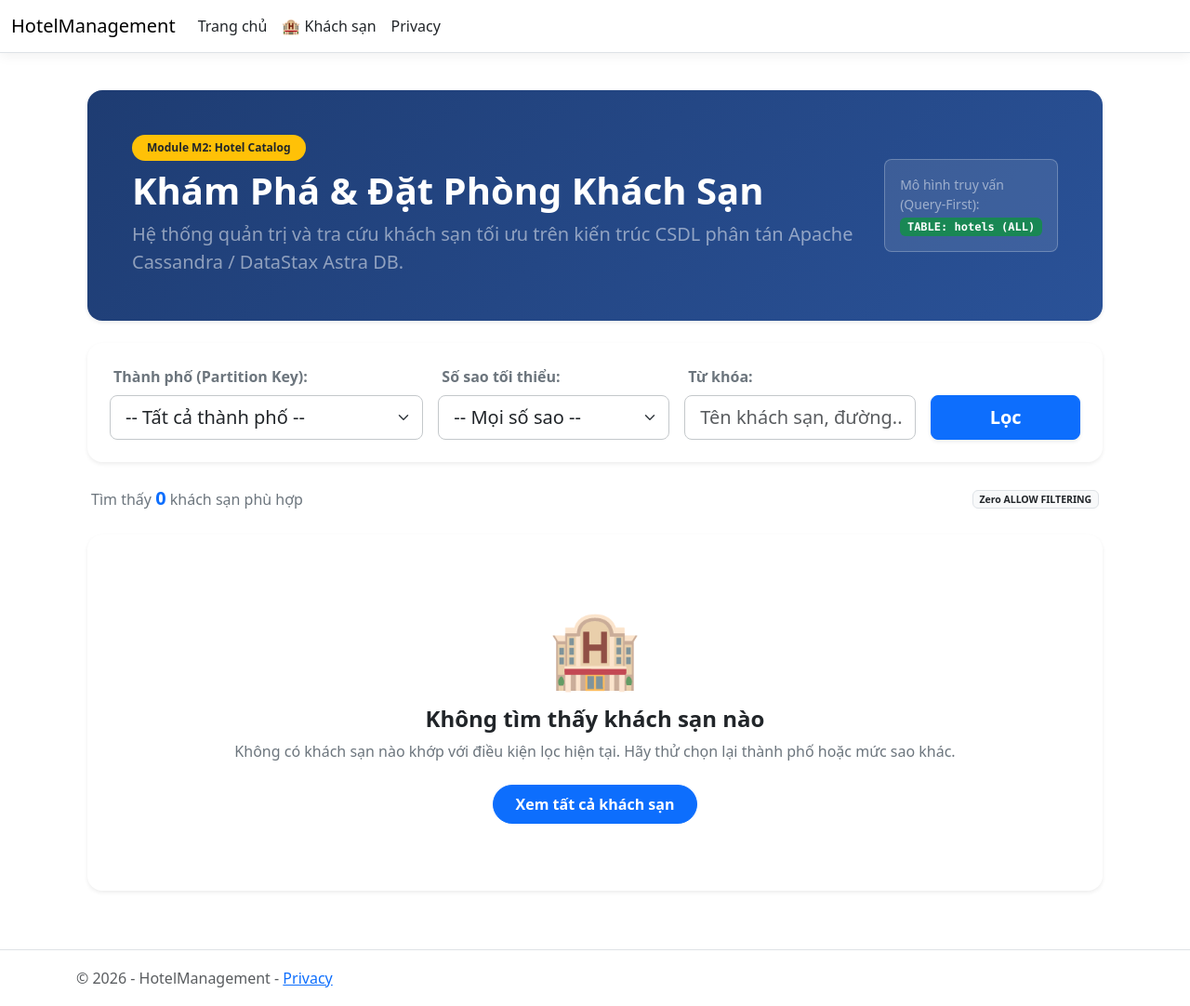
After one commit to klongnguyen/noSQL_Hotel_Mana, an ASP.NET Core app: template src/HotelManagement/Views/Hotels/Index.cshtml in a window 1280 px wide. The commit adds this page. Shown: the whole page at 93% size. Run offline with ASP.NET Core 8, Linux system fonts and the light colour scheme; the template is opened without the code that fills it, so the values that code supplies are empty; style sheets or scripts are compiled from the project's sources; some libraries are stand-ins or nearby versions.

Commit message:
feat: implement hotel management module with Cassandra repository, controllers, and views

```diff
--- a/src/HotelManagement/Program.cs
+++ b/src/HotelManagement/Program.cs
@@ -1,10 +1,14 @@
 using HotelManagement.Data;
+using HotelManagement.Repositories;
 
 var builder = WebApplication.CreateBuilder(args);
 
 // Cấu hình Cassandra Astra DB Settings & Context Singleton
 builder.Services.Configure<CassandraSettings>(builder.Configuration.GetSection("Cassandra"));
 builder.Services.AddSingleton<ICassandraContext, CassandraContext>();
+
+// Đăng ký Repositories
+builder.Services.AddScoped<IHotelRepository, HotelRepository>();
 
 // Add services to the container.
 builder.Services.AddControllersWithViews();
--- /dev/null
+++ b/src/HotelManagement/Views/Hotels/Index.cshtml
@@ -0,0 +1,208 @@
+@model HotelManagement.ViewModels.HotelListViewModel
+@{
+    ViewData["Title"] = "Danh Sách Khách Sạn";
+}
+
+<div class="container-fluid py-4">
+    <!-- Header & Giới thiệu -->
+    <div class="row mb-4">
+        <div class="col-12">
+            <div class="p-4 p-md-5 rounded-4 shadow-sm text-white" style="background: linear-gradient(135deg, #1e3c72 0%, #2a5298 100%);">
+                <div class="d-md-flex justify-content-between align-items-center">
+                    <div>
+                        <span class="badge bg-warning text-dark px-3 py-2 rounded-pill fw-semibold mb-2">
+                            <i class="bi bi-building"></i> Module M2: Hotel Catalog
+                        </span>
+                        <h1 class="display-6 fw-bold mb-2">Khám Phá & Đặt Phòng Khách Sạn</h1>
+                        <p class="lead mb-0 text-white-50">
+                            Hệ thống quản trị và tra cứu khách sạn tối ưu trên kiến trúc CSDL phân tán <strong>Apache Cassandra / DataStax Astra DB</strong>.
+                        </p>
+                    </div>
+                    <div class="mt-3 mt-md-0 text-md-end">
+                        <div class="bg-white bg-opacity-10 border border-light border-opacity-25 rounded-3 p-3 text-start">
+                            <small class="text-white-50 d-block">Mô hình truy vấn (Query-First):</small>
+                            <span class="badge bg-success font-monospace">
+                                @(string.IsNullOrEmpty(Model.SelectedCity) ? "TABLE: hotels (ALL)" : $"TABLE: hotels_by_city WHERE city = '{Model.SelectedCity}'")
+                            </span>
+                        </div>
+                    </div>
+                </div>
+            </div>
+        </div>
+    </div>
+
+    <!-- Thanh công cụ tìm kiếm & bộ lọc Query-First -->
+    <div class="card border-0 shadow-sm rounded-4 mb-4">
+        <div class="card-body p-4">
+            <form method="get" asp-controller="Hotels" asp-action="Index" class="row g-3 align-items-end">
+                <!-- Lọc theo Thành phố (Query-First Partition Key) -->
+                <div class="col-md-4">
+                    <label class="form-label fw-semibold text-secondary">
+                        <i class="bi bi-geo-alt-fill text-danger me-1"></i> Thành phố (Partition Key):
+                    </label>
+                    <select name="city" class="form-select form-select-lg rounded-3 shadow-none border-secondary-subtle">
+                        <option value="">-- Tất cả thành phố --</option>
+                        @foreach (var c in Model.AvailableCities)
+                        {
+                            <option value="@c" selected="@(Model.SelectedCity == c)">@c</option>
+                        }
+                    </select>
+                </div>
+
+                <!-- Lọc theo Số sao -->
+                <div class="col-md-3">
+                    <label class="form-label fw-semibold text-secondary">
+                        <i class="bi bi-star-fill text-warning me-1"></i> Số sao tối thiểu:
+                    </label>
+                    <select name="starRating" class="form-select form-select-lg rounded-3 shadow-none border-secondary-subtle">
+                        <option value="">-- Mọi số sao --</option>
+                        <option value="5" selected="@(Model.SelectedStarRating == 5)">5 Sao (★★★★★)</option>
+                        <option value="4" selected="@(Model.SelectedStarRating == 4)">4 Sao (★★★★☆)</option>
+                        <option value="3" selected="@(Model.SelectedStarRating == 3)">3 Sao (★★★☆☆)</option>
+                    </select>
+                </div>
+
+                <!-- Tìm kiếm theo tên / địa chỉ -->
+                <div class="col-md-3">
+                    <label class="form-label fw-semibold text-secondary">
+                        <i class="bi bi-search text-primary me-1"></i> Từ khóa:
+                    </label>
+                    <input type="text" name="search" value="@Model.SearchKeyword" class="form-control form-select-lg rounded-3 shadow-none border-secondary-subtle" placeholder="Tên khách sạn, đường..." />
+                </div>
+
+                <!-- Nút bấm Tìm kiếm & Reset -->
+                <div class="col-md-2 d-flex gap-2">
+                    <button type="submit" class="btn btn-primary btn-lg rounded-3 flex-grow-1 shadow-sm fw-semibold">
+                        Lọc
+                    </button>
+                    @if (!string.IsNullOrEmpty(Model.SelectedCity) || Model.SelectedStarRating.HasValue || !string.IsNullOrEmpty(Model.SearchKeyword))
+                    {
+                        <a asp-action="Index" class="btn btn-outline-secondary btn-lg rounded-3" title="Xóa bộ lọc">
+                            ✕
+                        </a>
+                    }
+                </div>
+            </form>
+        </div>
+    </div>
+
+    <!-- Thanh thống kê kết quả -->
+    <div class="d-flex justify-content-between align-items-center mb-3 px-1">
+        <div>
+            <span class="text-secondary">Tìm thấy</span>
+            <strong class="text-primary fs-5">@Model.TotalCount</strong>
+            <span class="text-secondary">khách sạn phù hợp</span>
+            @if (!string.IsNullOrEmpty(Model.SelectedCity))
+            {
+                <span class="badge bg-info-subtle text-info-emphasis border border-info-subtle ms-2 px-2 py-1">
+                    Tại: @Model.SelectedCity
+                </span>
+            }
+            @if (Model.SelectedStarRating.HasValue)
+            {
+                <span class="badge bg-warning-subtle text-warning-emphasis border border-warning-subtle ms-1 px-2 py-1">
+                    @Model.SelectedStarRating.Value Sao
+                </span>
+            }
+        </div>
+        <div class="text-muted small">
+            <span class="badge bg-light text-dark border">
+                Zero ALLOW FILTERING
+            </span>
+        </div>
+    </div>
+
+    <!-- Danh sách Khách sạn (Card Grid) -->
+    @if (Model.Hotels.Any())
+    {
+        <div class="row g-4">
+            @foreach (var hotel in Model.Hotels)
+            {
+                <div class="col-12 col-md-6 col-lg-4">
+                    <div class="card h-100 border-0 shadow-sm rounded-4 overflow-hidden hotel-card">
+                        <!-- Banner đầu thẻ Card -->
+                        <div class="card-header border-0 p-4 text-white position-relative" style="background: linear-gradient(135deg, #2c3e50 0%, #3498db 100%); min-height: 120px;">
+                            <div class="d-flex justify-content-between align-items-start">
+                                <span class="badge bg-light text-dark fw-bold px-3 py-1 rounded-pill">
+                                    @hotel.HotelId
+                                </span>
+                                <span class="badge bg-warning text-dark fw-bold px-2 py-1 rounded-pill">
+                                    @hotel.StarRating ★
+                                </span>
+                            </div>
+                            <h5 class="card-title fw-bold text-white mt-3 mb-0 text-truncate" title="@hotel.HotelName">
+                                @hotel.HotelName
+                            </h5>
+                        </div>
+
+                        <!-- Thân thẻ Card -->
+                        <div class="card-body p-4 d-flex flex-column justify-content-between">
+                            <div>
+                                <!-- Đánh giá số sao trực quan -->
+                                <div class="mb-2">
+                                    <span class="text-warning fs-5">@hotel.StarDisplay</span>
+                                    <span class="text-muted small ms-1">(@hotel.StarRating sao)</span>
+                                </div>
+
+                                <!-- Địa chỉ -->
+                                <p class="card-text text-secondary mb-2 small">
+                                    <strong class="text-dark d-block mb-1">
+                                        <i class="bi bi-geo-alt text-danger me-1"></i> @hotel.City
+                                    </strong>
+                                    <span>@hotel.Address</span>
+                                </p>
+
+                                <!-- Hotline -->
+                                <p class="card-text text-secondary small mb-3">
+                                    <i class="bi bi-telephone text-success me-1"></i>
+                                    <a href="tel:@hotel.Phone" class="text-decoration-none text-secondary">
+                                        @hotel.Phone
+                                    </a>
+                                </p>
+                            </div>
+
+                            <!-- Nút thao tác -->
+                            <div class="pt-3 border-top d-flex gap-2">
+                                <a asp-controller="Hotels" asp-action="Details" asp-route-id="@hotel.HotelId"
+                                   class="btn btn-outline-primary rounded-3 flex-grow-1 fw-semibold btn-sm py-2">
+                                    Chi tiết
+                                </a>
+                                <a asp-controller="Rooms" asp-action="Index" asp-route-hotelId="@hotel.HotelId"
+                                   class="btn btn-primary rounded-3 flex-grow-1 fw-semibold btn-sm py-2"
+                                   title="Xem danh sách phòng của khách sạn này">
+                                    Xem phòng
+                                </a>
+                            </div>
+                        </div>
+                    </div>
+                </div>
+            }
+        </div>
+    }
+    else
+    {
+        <!-- Empty State -->
+        <div class="card border-0 shadow-sm rounded-4 text-center p-5 my-4">
+            <div class="my-4">
+                <div class="display-1 text-muted mb-3">🏨</div>
+                <h4 class="fw-bold text-dark">Không tìm thấy khách sạn nào</h4>
+                <p class="text-secondary max-w-md mx-auto">
+                    Không có khách sạn nào khớp với điều kiện lọc hiện tại. Hãy thử chọn lại thành phố hoặc mức sao khác.
+                </p>
+                <a asp-action="Index" class="btn btn-primary rounded-pill px-4 py-2 mt-2 fw-semibold">
+                    Xem tất cả khách sạn
+                </a>
+            </div>
+        </div>
+    }
+</div>
+
+<style>
+    .hotel-card {
+        transition: transform 0.25s ease, box-shadow 0.25s ease;
+    }
+    .hotel-card:hover {
+        transform: translateY(-5px);
+        box-shadow: 0 1rem 3rem rgba(0,0,0,.12) !important;
+    }
+</style>
--- a/src/HotelManagement/Views/Shared/_Layout.cshtml
+++ b/src/HotelManagement/Views/Shared/_Layout.cshtml
@@ -21,10 +21,15 @@
                 <div class="navbar-collapse collapse d-sm-inline-flex justify-content-between">
                     <ul class="navbar-nav flex-grow-1">
                         <li class="nav-item">
-                            <a class="nav-link text-dark" asp-area="" asp-controller="Home" asp-action="Index">Home</a>
+                            <a class="nav-link text-dark fw-medium" asp-area="" asp-controller="Home" asp-action="Index">Trang chủ</a>
                         </li>
                         <li class="nav-item">
-                            <a class="nav-link text-dark" asp-area="" asp-controller="Home" asp-action="Privacy">Privacy</a>
+                            <a class="nav-link text-dark fw-medium" asp-area="" asp-controller="Hotels" asp-action="Index">
+                                🏨 Khách sạn
+                            </a>
+                        </li>
+                        <li class="nav-item">
+                            <a class="nav-link text-dark fw-medium" asp-area="" asp-controller="Home" asp-action="Privacy">Privacy</a>
                         </li>
                     </ul>
                 </div>
```
Also changed, not shown: src/HotelManagement/Controllers/HotelsController.cs (added, +104 -0 lines), src/HotelManagement/Models/Hotel.cs (added, +16 -0 lines), src/HotelManagement/Repositories/HotelRepository.cs (added, +156 -0 lines), src/HotelManagement/Repositories/IHotelRepository.cs (added, +26 -0 lines), src/HotelManagement/ViewModels/HotelListViewModel.cs (added, +13 -0 lines), src/HotelManagement/Views/Home/Index.cshtml (+7 -2 lines), src/HotelManagement/Views/Hotels/Details.cshtml (added, +183 -0 lines), src/HotelManagement/Views/Hotels/HotelNotFound.cshtml (added, +22 -0 lines), 2 other files.
